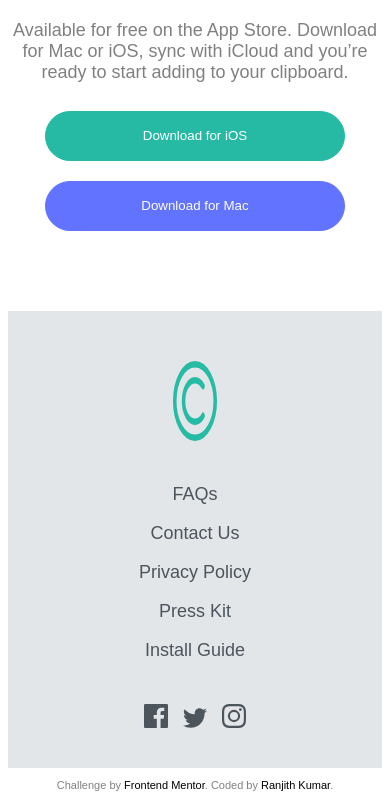
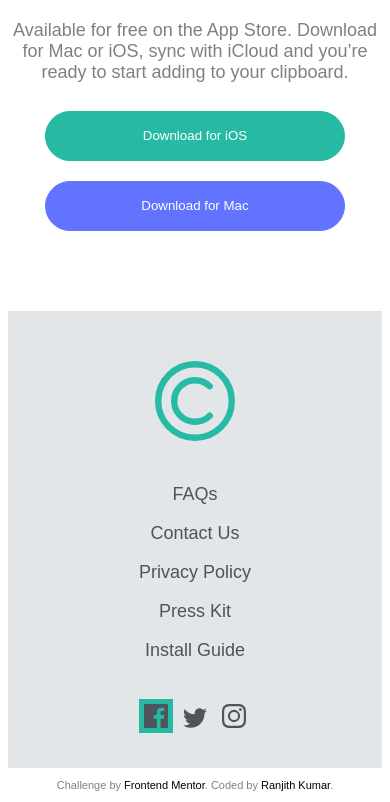
Before and after one commit to Ranjith357/challenge6, a plain HTML site: page index.html in a window 390 px wide. In both pictures the pointer is over the picture 155 px from the left and 4521 px from the top of the page. Shown: the part 3806-4608 px from the top of the page. Drawn offline with Linux system fonts and the light colour scheme; a web font is replaced by a local one.

Commit message:
challenge6

```diff
--- a/css/style.css
+++ b/css/style.css
@@ -146,7 +146,7 @@ p {
 }
 
 .social-icon:hover {
-  color: hsl(171, 66%, 44%);
+  background-color: hsl(171, 66%, 44%);
 }
 
 a:hover {
@@ -228,7 +228,6 @@ a:hover {
   }
 
   .bottom-logo {
-    width: 15%;
     padding: 20px;
   }
 }
```
